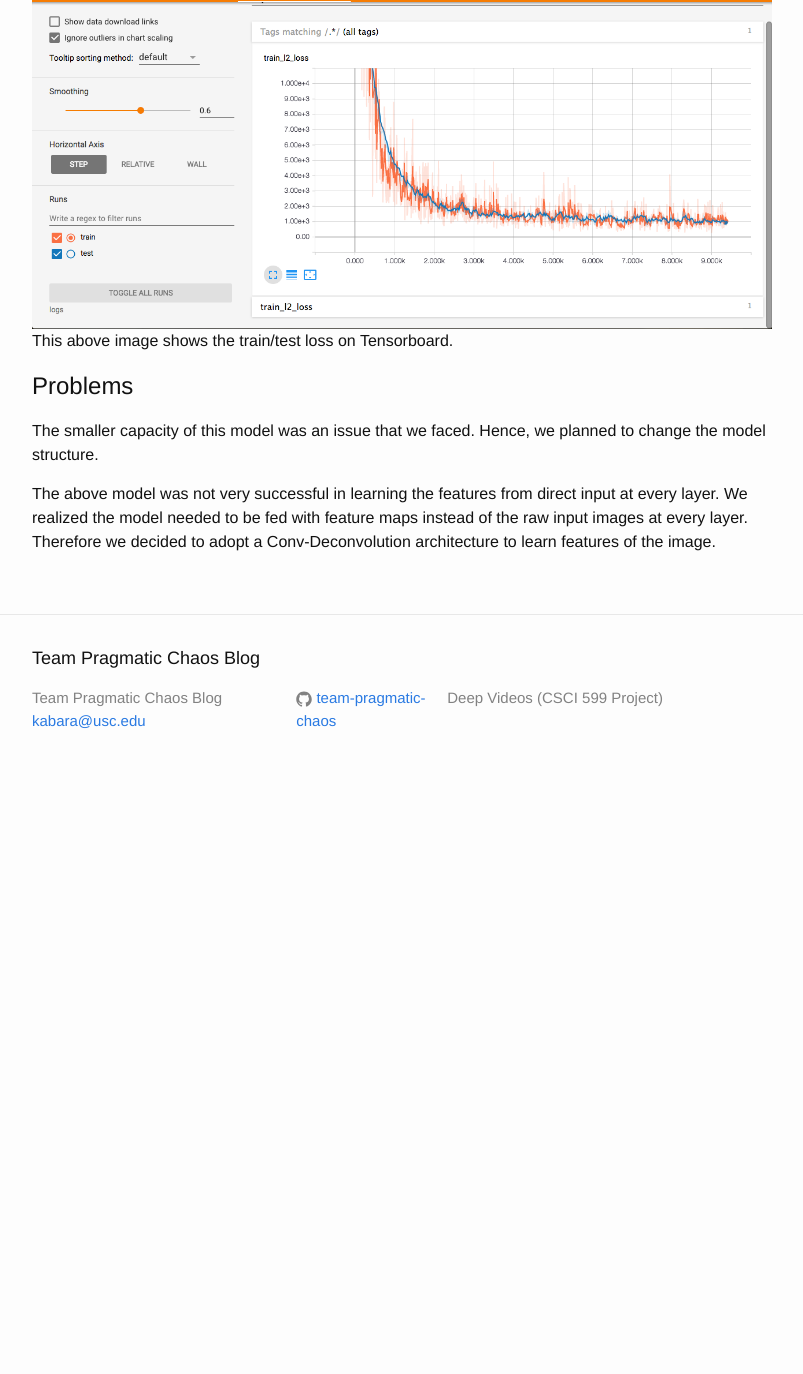
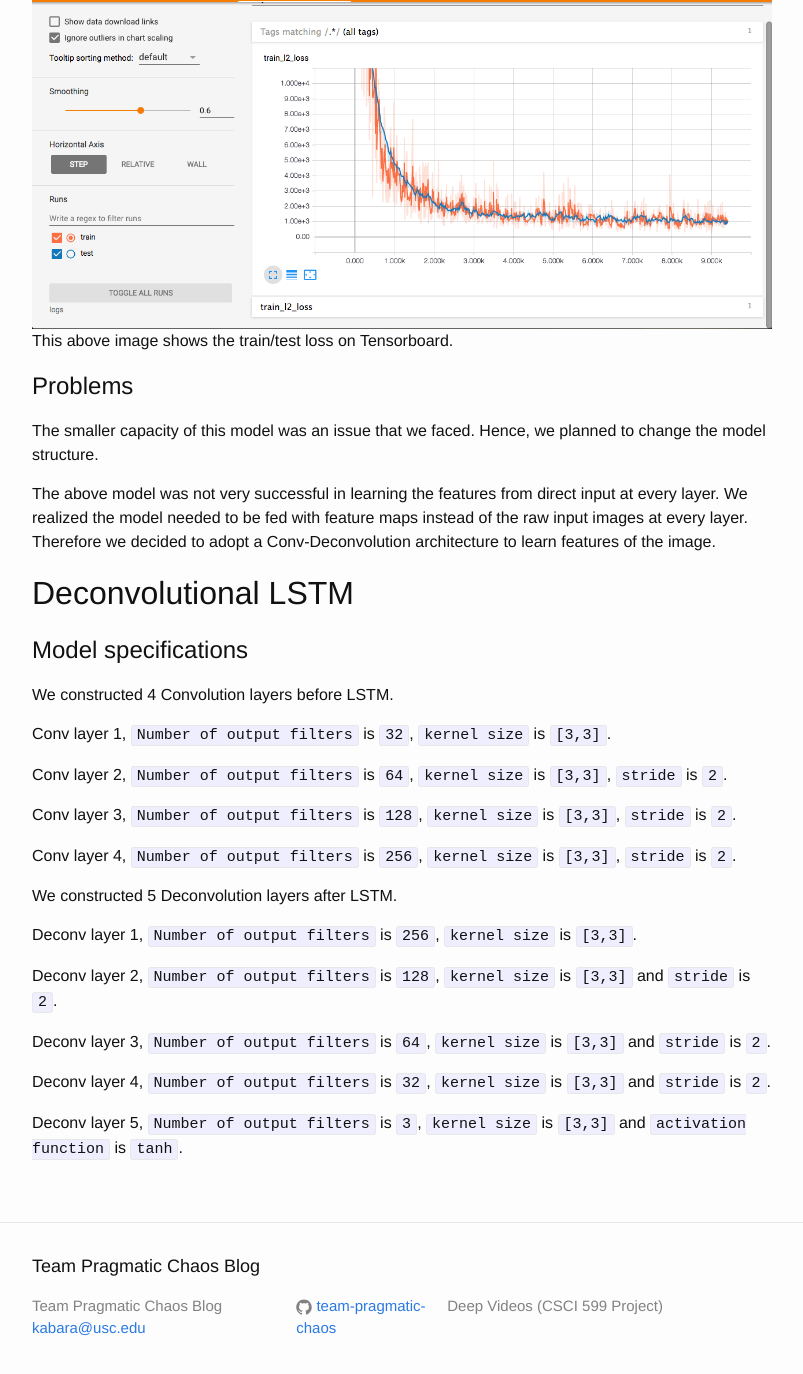
Before and after one commit to team-pragmatic-chaos/team-pragmatic-chaos.github.io, a Jekyll site: the page built from research.md, in a window 1280 px wide and 1400 px high, scrolled down 1756 px. Shown: the top 1374 px of the window, without its empty margins (238-1041 px from the left). Built offline with Jekyll 4.4.1, drawn with Linux system fonts in a browser that asks for light colours; before the commit the page ends 2548 px from its top, so only the background shows below that.

Commit message:
Model 2 added.

```diff
--- a/research.md
+++ b/research.md
@@ -39,3 +39,38 @@ This above image shows the train/test loss on Tensorboard.
 The smaller capacity of this model was an issue that we faced. Hence, we planned to change the model structure.
 
 The above model was not very successful in learning the features from direct input at every layer. We realized the model needed to be fed with feature maps instead of the raw input images at every layer. Therefore we decided to adopt a Conv-Deconvolution architecture to learn features of the image.
+
+## Deconvolutional LSTM
+
+# Model specifications
+
+We constructed 4 Convolution layers before LSTM.
+
+Conv layer 1,
+`Number of output filters` is `32`, `kernel size` is `[3,3]`.
+
+Conv layer 2,
+`Number of output filters` is `64`, `kernel size` is `[3,3]`, `stride` is `2`.
+
+Conv layer 3,
+`Number of output filters` is `128`, `kernel size` is `[3,3]`, `stride` is `2`.
+
+Conv layer 4,
+`Number of output filters` is `256`, `kernel size` is `[3,3]`, `stride` is `2`.
+
+We constructed 5 Deconvolution layers after LSTM.
+
+Deconv layer 1,
+`Number of output filters` is `256`, `kernel size` is `[3,3]`.
+
+Deconv layer 2,
+`Number of output filters` is `128`, `kernel size` is `[3,3]` and `stride` is `2`.
+
+Deconv layer 3,
+`Number of output filters` is `64`, `kernel size` is `[3,3]` and `stride` is `2`.
+
+Deconv layer 4,
+`Number of output filters` is `32`, `kernel size` is `[3,3]` and `stride` is `2`.
+
+Deconv layer 5,
+`Number of output filters` is `3`, `kernel size` is `[3,3]` and `activation function` is `tanh`.
```
Also changed, not shown: 2 other files.
